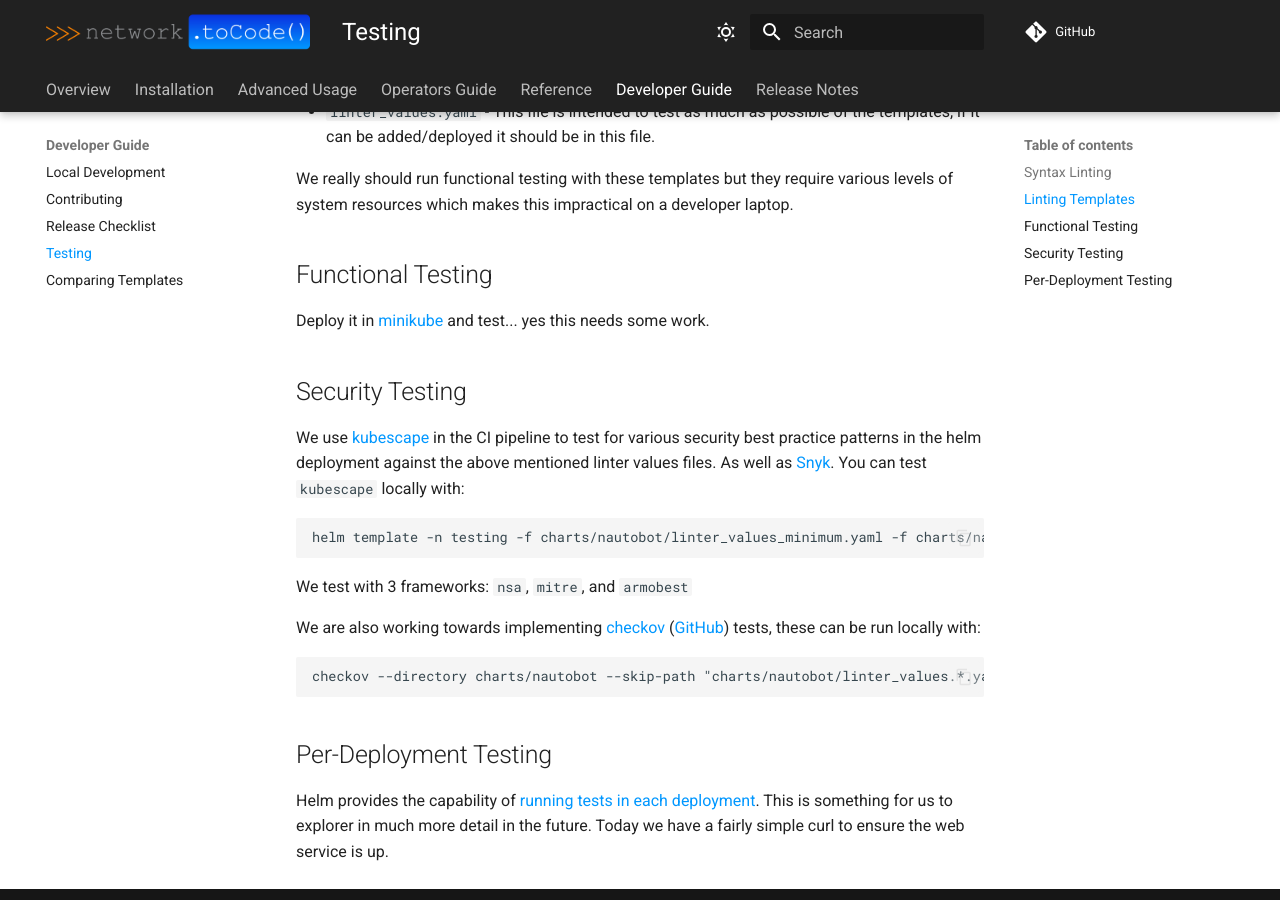
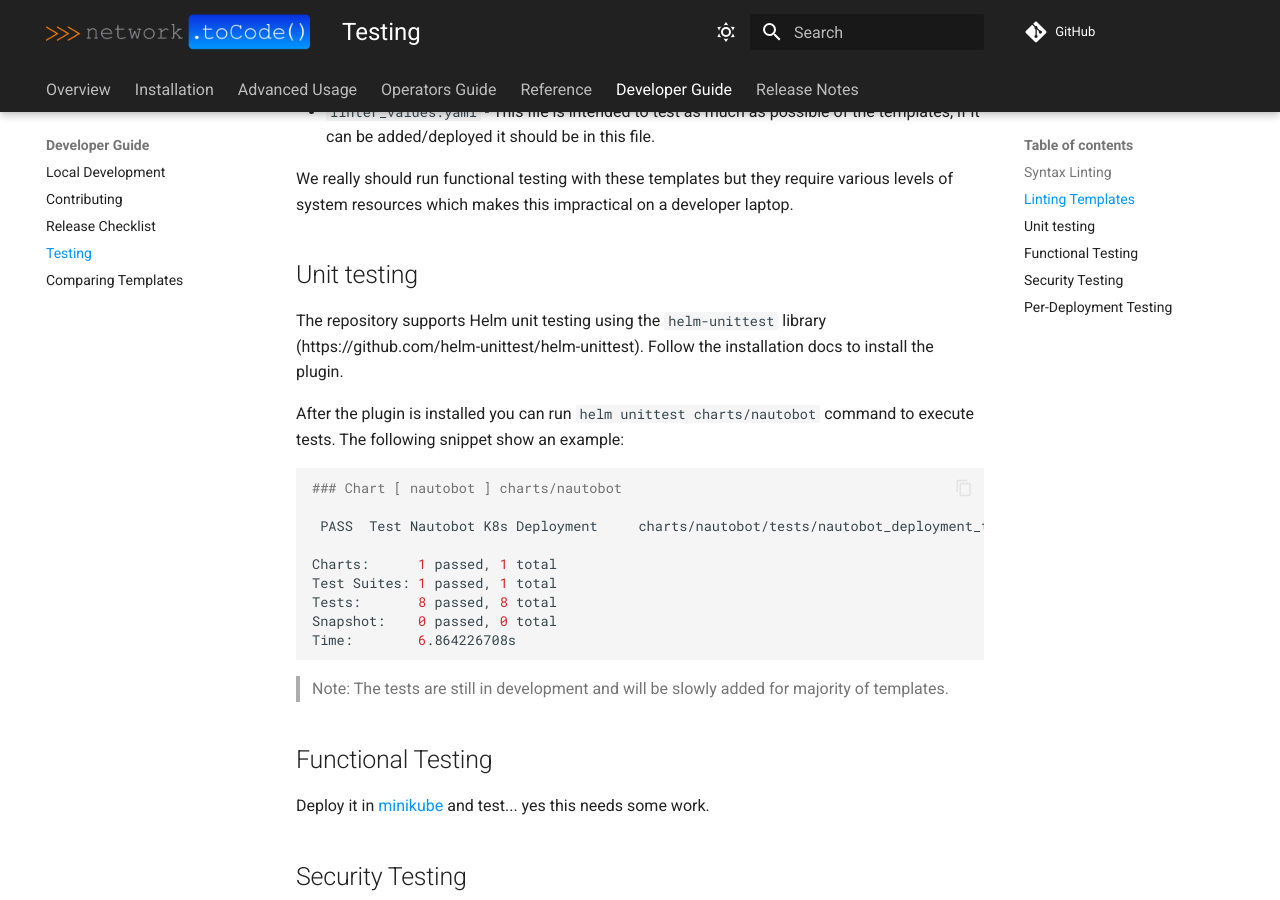
Before and after one commit to nautobot/helm-charts, an MkDocs documentation site: the page built from docs/development/testing.md, in a window 1280 px wide and 900 px high, scrolled down 530 px. Built offline with MkDocs 1.6.1 and Material for MkDocs 9.7.7, drawn with Linux system fonts in a browser that asks for light colours; comment, search, counter and statistics services are not loaded.

Commit message:
Add unittests for the chart (#631)

````diff
--- a/docs/development/testing.md
+++ b/docs/development/testing.md
@@ -14,6 +14,26 @@
 * `linter_values.yaml` - This file is intended to test as much as possible of the templates, if it can be added/deployed it should be in this file.
 
 We really should run functional testing with these templates but they require various levels of system resources which makes this impractical on a developer laptop.
+
+## Unit testing
+
+The repository supports Helm unit testing using the `helm-unittest` library (https://github.com/helm-unittest/helm-unittest). Follow the installation docs to install the plugin.
+
+After the plugin is installed you can run `helm unittest charts/nautobot` command to execute tests. The following snippet show an example:
+
+```shell
+### Chart [ nautobot ] charts/nautobot
+
+ PASS  Test Nautobot K8s Deployment     charts/nautobot/tests/nautobot_deployment_test.yaml
+
+Charts:      1 passed, 1 total
+Test Suites: 1 passed, 1 total
+Tests:       8 passed, 8 total
+Snapshot:    0 passed, 0 total
+Time:        6.864226708s
+```
+
+> Note: The tests are still in development and will be slowly added for majority of templates.
 
 ## Functional Testing
 
````
Also changed, not shown: 1 other file.
